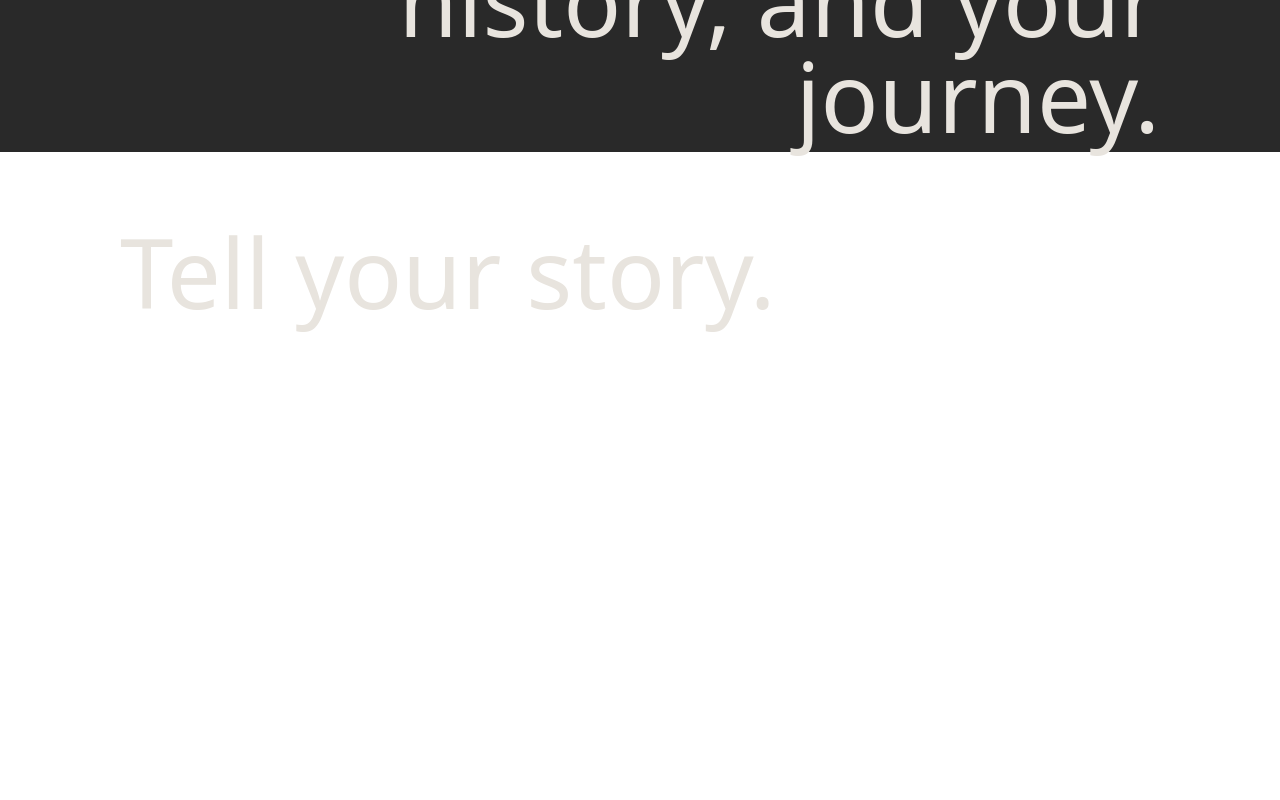
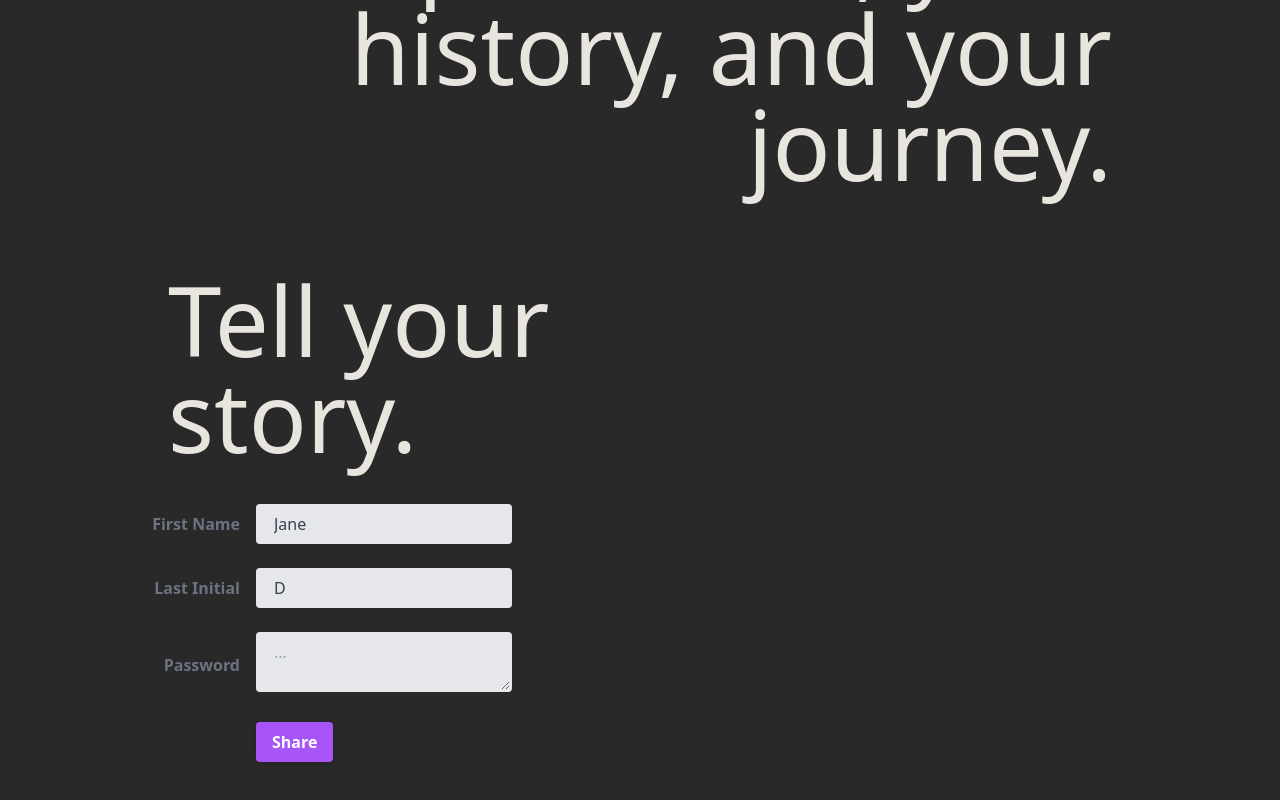
Before and after one commit to madalinefitz/Two-or-More, a React (Create React App) app: page /share in a window 1280 px wide. Shown: the part 712-1512 px from the top of the page. Before the commit the page ends 1072 px from the top, so only its background shows below. Built offline with nearby package versions, Linux system fonts and the light colour scheme.

Commit message:
change tab title

```diff
--- a/public/index.html
+++ b/public/index.html
@@ -24,7 +24,7 @@
       work correctly both with client-side routing and a non-root public URL.
       Learn how to configure a non-root public URL by running `npm run build`.
     -->
-    <title>React App</title>
+    <title>Two or More</title>
   </head>
   <body>
     <noscript>You need to enable JavaScript to run this app.</noscript>
--- a/src/components/Share.js
+++ b/src/components/Share.js
@@ -1,8 +1,48 @@
 export default function Share () {
     return(
-        <div className="flex-col p-20 justify-center text-[#E8E4DE] bg-[#292929] bg-cover h-screen">
+        <div className="flex-col p-32 justify-center text-[#E8E4DE] bg-[#292929] bg-cover h-full">
             <div className="text-8xl text-right ml-20 p-10">We'd love to learn more about you! This is a safe space to share your experiences, your history, and your journey.</div>
             <div className="text-8xl w-2/3 p-10">Tell your story.</div>
+            <form class="w-full max-w-sm">
+                <div class="md:flex md:items-center mb-6">
+                    <div class="md:w-1/3">
+                    <label class="block text-gray-500 font-bold md:text-right mb-1 md:mb-0 pr-4" for="inline-full-name">
+                        First Name
+                    </label>
+                    </div>
+                    <div class="md:w-2/3">
+                    <input class="bg-gray-200 appearance-none border-2 border-gray-200 rounded w-full py-2 px-4 text-gray-700 leading-tight focus:outline-none focus:bg-white focus:border-purple-500" id="inline-full-name" type="text" value="Jane"/>
+                    </div>
+                </div>
+                <div class="md:flex md:items-center mb-6">
+                    <div class="md:w-1/3">
+                    <label class="block text-gray-500 font-bold md:text-right mb-1 md:mb-0 pr-4" for="inline-full-name">
+                        Last Initial
+                    </label>
+                    </div>
+                    <div class="md:w-2/3">
+                    <input class="bg-gray-200 appearance-none border-2 border-gray-200 rounded w-full py-2 px-4 text-gray-700 leading-tight focus:outline-none focus:bg-white focus:border-purple-500" id="inline-full-name" type="text" value="D"/>
+                    </div>
+                </div>
+                <div class="md:flex md:items-center mb-6">
+                    <div class="md:w-1/3">
+                    <label class="block text-gray-500 font-bold md:text-right mb-1 md:mb-0 pr-4" for="inline-password">
+                        Password
+                    </label>
+                    </div>
+                    <div class="md:w-2/3">
+                    <textarea class="bg-gray-200 appearance-none border-2 border-gray-200 rounded w-full py-2 px-4 text-gray-700 leading-tight focus:outline-none focus:bg-white focus:border-purple-500" id="inline-password" type="text" placeholder="..."/>
+                    </div>
+                </div>
+                <div class="md:flex md:items-center">
+                    <div class="md:w-1/3"></div>
+                    <div class="md:w-2/3">
+                    <button class="shadow bg-purple-500 hover:bg-purple-400 focus:shadow-outline focus:outline-none text-white font-bold py-2 px-4 rounded" type="button">
+                        Share
+                    </button>
+                    </div>
+                </div>
+            </form>
         </div>
     )
 }
```
